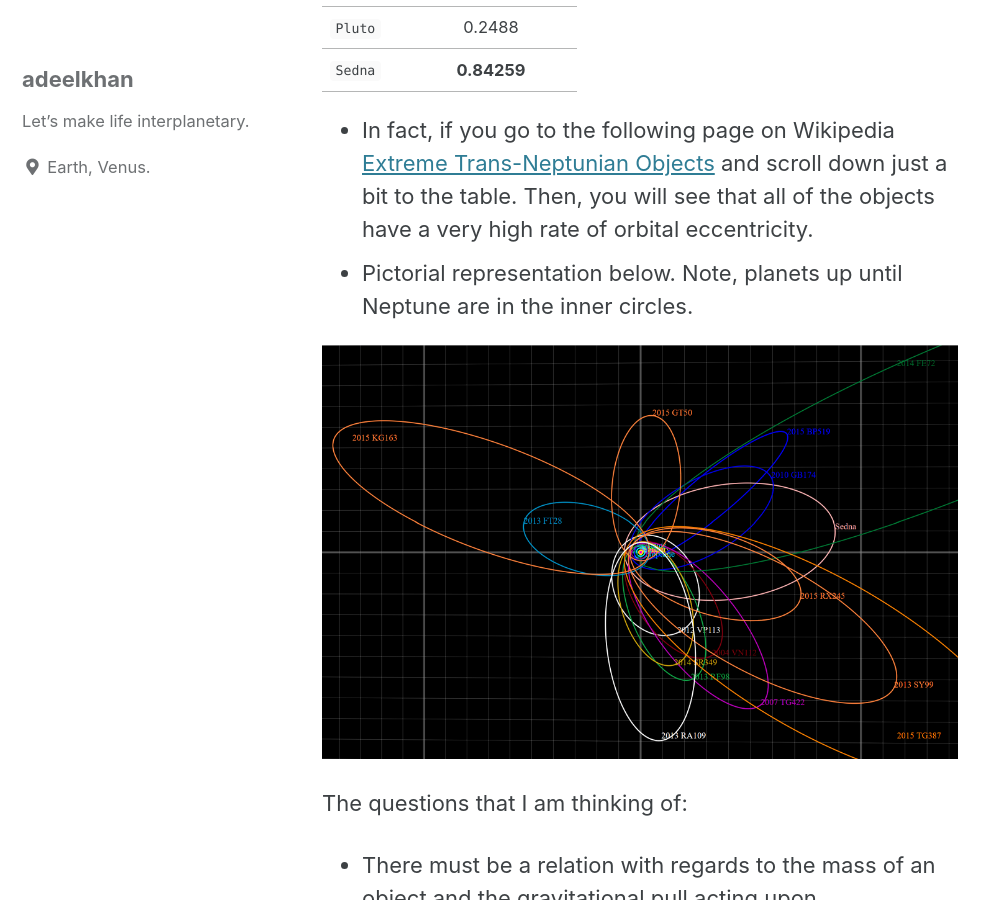
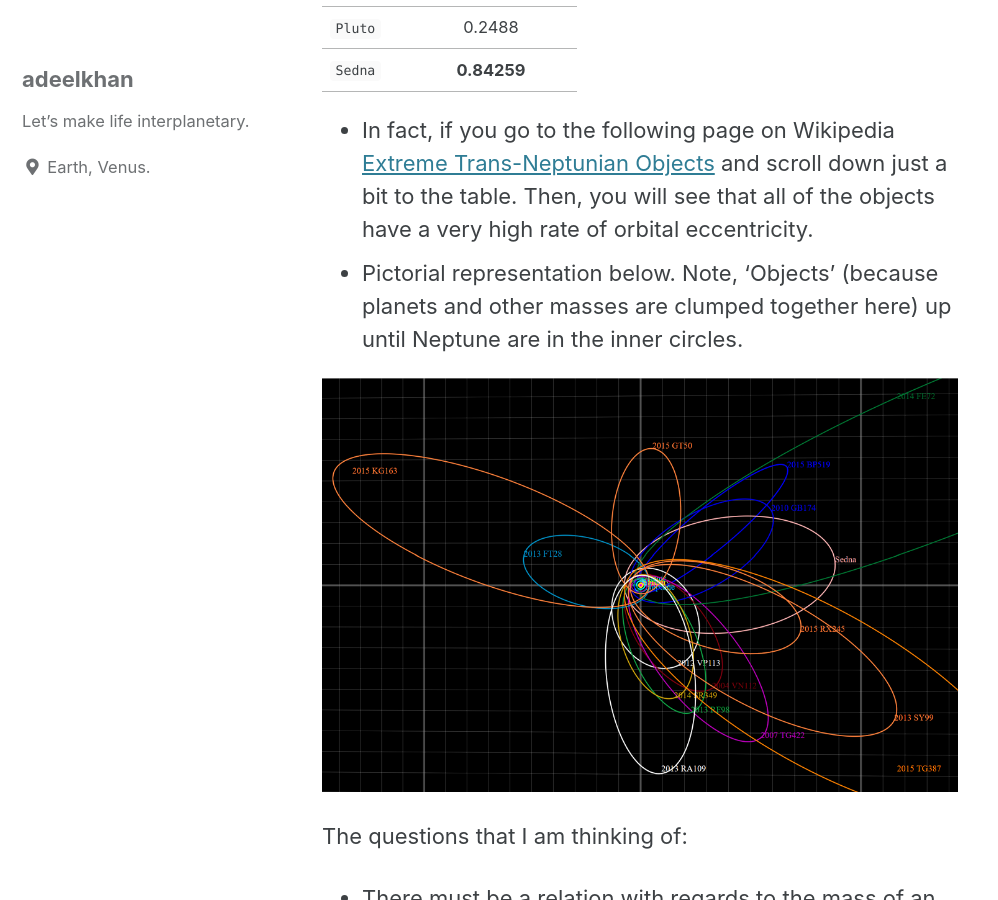
Before and after one commit to stellardreams/stellardreams.github.io, a Jekyll site: the page built from _posts/2020-11-02-Sedna's-eccentric-orbit.md, in a window 1280 px wide and 900 px high, scrolled down 1671 px. Shown: the whole window, without its empty margins (0-998 px from the left). Built offline with Jekyll 4.4.1, drawn with Linux system fonts in a browser that asks for light colours; cached includes are drawn as plain includes.

Commit message:
Update 2020-11-02-Sedna's-eccentric-orbit.md

```diff
--- a/_posts/2020-11-02-Sedna's-eccentric-orbit.md
+++ b/_posts/2020-11-02-Sedna's-eccentric-orbit.md
@@ -19,7 +19,7 @@ Most of the planetary bodies in the in the inner solar system have a [much lower
 | `Sedna` |**0.84259**|
 
 * In fact, if you go to the following page on Wikipedia [Extreme Trans-Neptunian Objects](https://en.wikipedia.org/wiki/Extreme_trans-Neptunian_object#Outer_Solar_System_Origins_Survey) and scroll down just a bit to the table. Then, you will see that all of the objects have a very high rate of orbital eccentricity.
-* Pictorial representation below. Note, planets up until Neptune are in the inner circles.
+* Pictorial representation below. Note, 'Objects' (because planets and other masses are clumped together here) up until Neptune are in the inner circles.
 
 <img src="/assets/images/tno-orbits.png">
 
```
